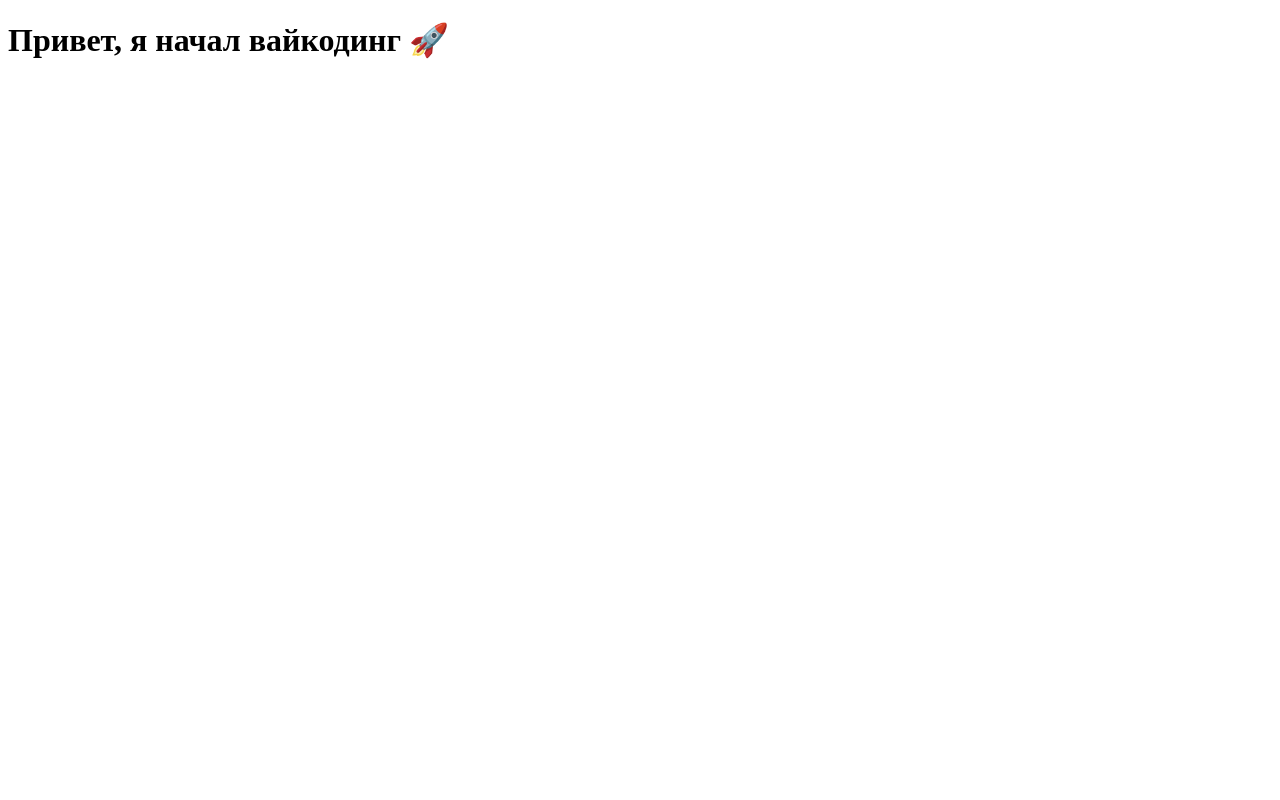
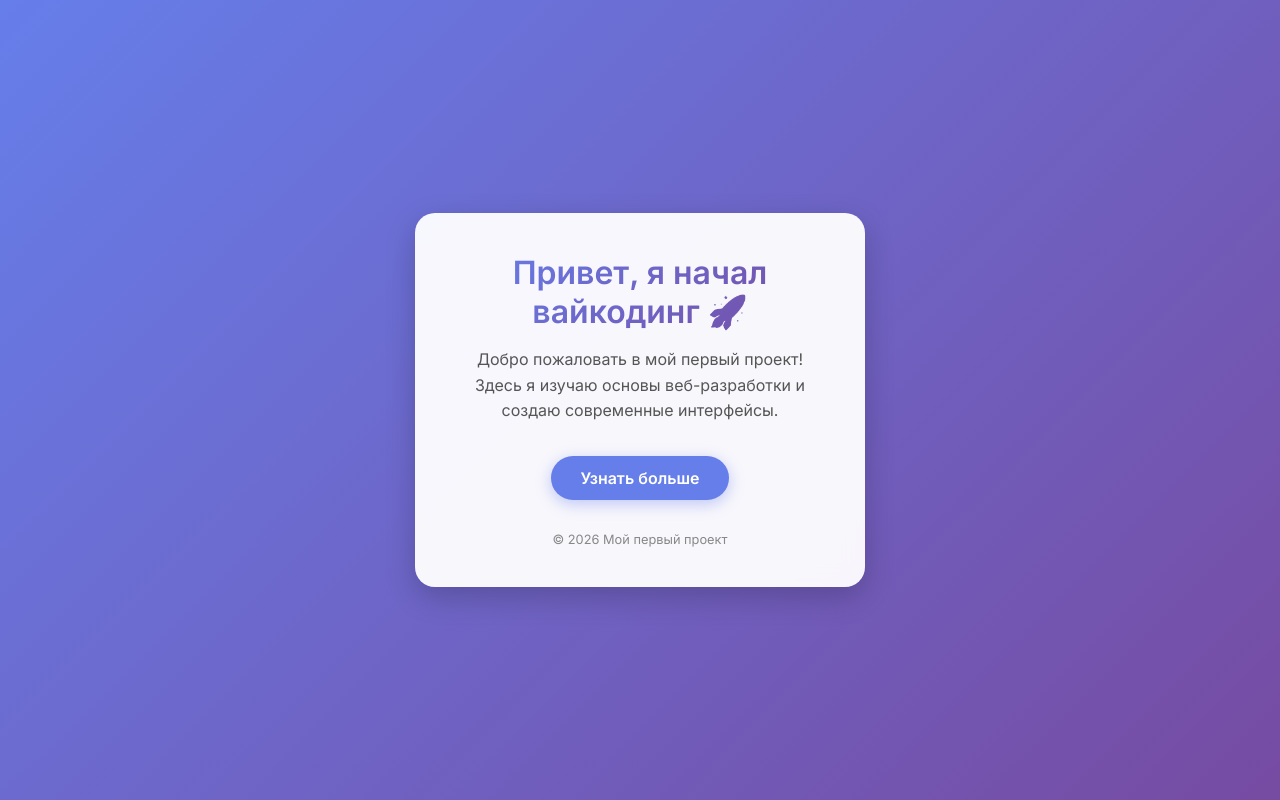
Before and after one commit to ckgspb2004/my-project, a plain HTML site: page index.html in a window 1280 px wide. Drawn offline with Linux system fonts and the light colour scheme.

Commit message:
update index

```diff
--- a/index.html
+++ b/index.html
@@ -4,8 +4,102 @@
     <meta charset="UTF-8">
     <meta name="viewport" content="width=device-width, initial-scale=1.0">
     <title>Мой первый проект</title>
+    <link href="https://fonts.googleapis.com/css2?family=Inter:wght@400;600&display=swap" rel="stylesheet">
+    <style>
+        :root {
+            --primary-color: #667eea;
+            --secondary-color: #764ba2;
+            --text-color: #333;
+            --bg-gradient: linear-gradient(135deg, #667eea 0%, #764ba2 100%);
+        }
+
+        * {
+            margin: 0;
+            padding: 0;
+            box-sizing: border-box;
+        }
+
+        body {
+            font-family: 'Inter', sans-serif;
+            background: var(--bg-gradient);
+            height: 100vh;
+            display: flex;
+            justify-content: center;
+            align-items: center;
+            color: var(--text-color);
+            padding: 20px;
+        }
+
+        .card {
+            background: rgba(255, 255, 255, 0.95);
+            padding: 2.5rem;
+            border-radius: 20px;
+            box-shadow: 0 10px 30px rgba(0, 0, 0, 0.2);
+            text-align: center;
+            max-width: 450px;
+            width: 100%;
+            backdrop-filter: blur(10px);
+            transition: transform 0.3s ease;
+        }
+
+        .card:hover {
+            transform: translateY(-5px);
+        }
+
+        h1 {
+            font-size: 2rem;
+            margin-bottom: 1rem;
+            background: var(--bg-gradient);
+            -webkit-background-clip: text;
+            -webkit-text-fill-color: transparent;
+        }
+
+        p {
+            line-height: 1.6;
+            margin-bottom: 2rem;
+            color: #555;
+        }
+
+        .btn {
+            display: inline-block;
+            background: var(--primary-color);
+            color: white;
+            padding: 12px 30px;
+            border-radius: 50px;
+            text-decoration: none;
+            font-weight: 600;
+            transition: all 0.3s ease;
+            box-shadow: 0 4px 15px rgba(102, 126, 234, 0.4);
+        }
+
+        .btn:hover {
+            background: var(--secondary-color);
+            box-shadow: 0 6px 20px rgba(118, 75, 162, 0.4);
+            transform: scale(1.05);
+        }
+
+        footer {
+            margin-top: 2rem;
+            font-size: 0.8rem;
+            color: #888;
+        }
+
+        @media (max-width: 480px) {
+            .card {
+                padding: 1.5rem;
+            }
+            h1 {
+                font-size: 1.5rem;
+            }
+        }
+    </style>
 </head>
 <body>
-    <h1>Привет, я начал вайкодинг 🚀</h1>
+    <div class="card">
+        <h1>Привет, я начал вайкодинг 🚀</h1>
+        <p>Добро пожаловать в мой первый проект! Здесь я изучаю основы веб-разработки и создаю современные интерфейсы.</p>
+        <a href="#" class="btn">Узнать больше</a>
+        <footer>&copy; 2026 Мой первый проект</footer>
+    </div>
 </body>
 </html>
```
